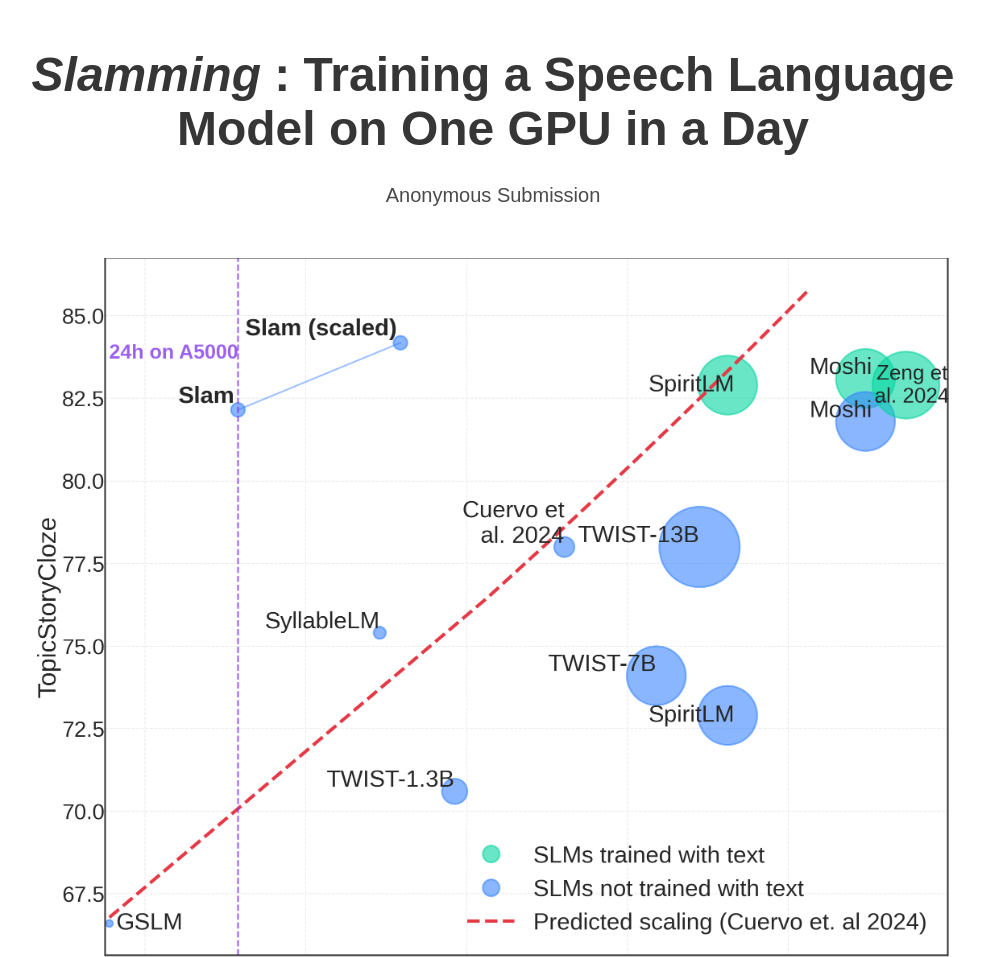
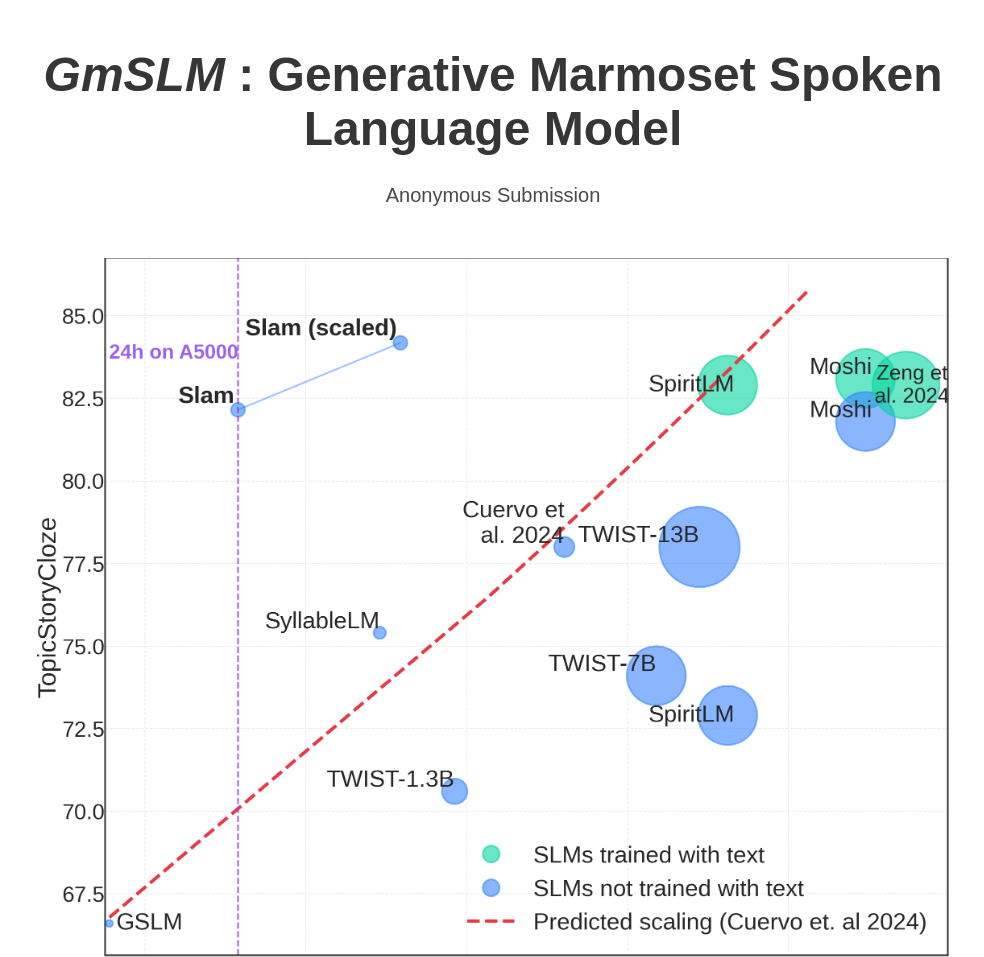
Before and after one commit to MichaelTwito/anon_demo, a plain HTML site: page index.html in a window 1280 px wide. Shown: the top 957 px of the page, without its empty margins (147-1131 px from the left). Drawn offline with nearby package versions, Linux system fonts and the light colour scheme; some icons are missing; a web font is replaced by a local one.

Commit message:
Update index.html

```diff
--- a/index.html
+++ b/index.html
@@ -55,7 +55,7 @@
         <div class="container is-max-desktop">
             <div class="columns is-centered">
                 <div class="column has-text-centered">
-                    <h1 class="title is-1 publication-title"><em>Slamming</em> : Training a Speech Language Model on One GPU in a Day</h1>
+                    <h1 class="title is-1 publication-title"><em>GmSLM</em> : Generative Marmoset Spoken Language Model</h1>
                     <div class="is-size-5 publication-authors">
                         <!-- Paper authors -->
                         <span class="author-block">Anonymous Submission</span>
```
